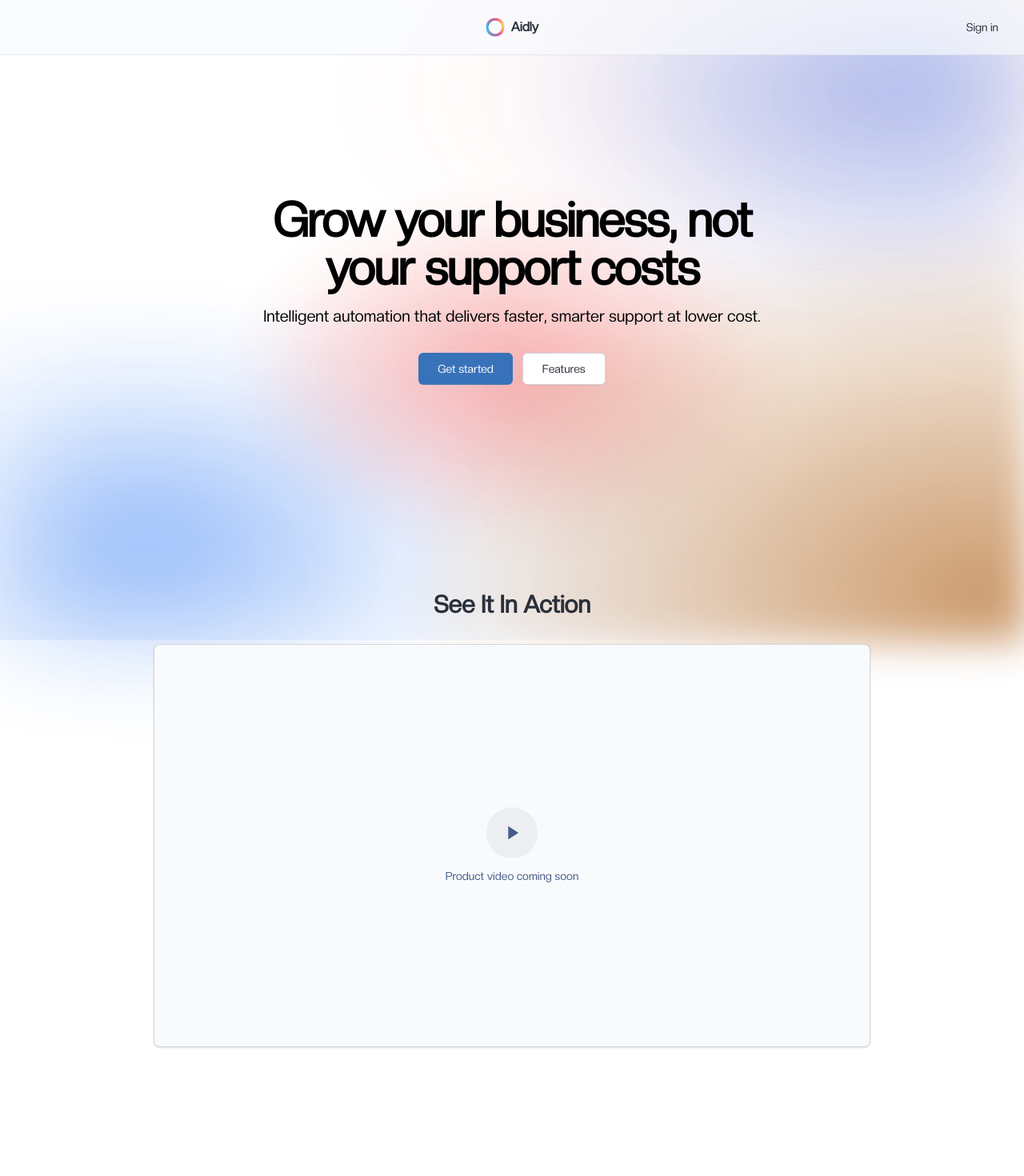
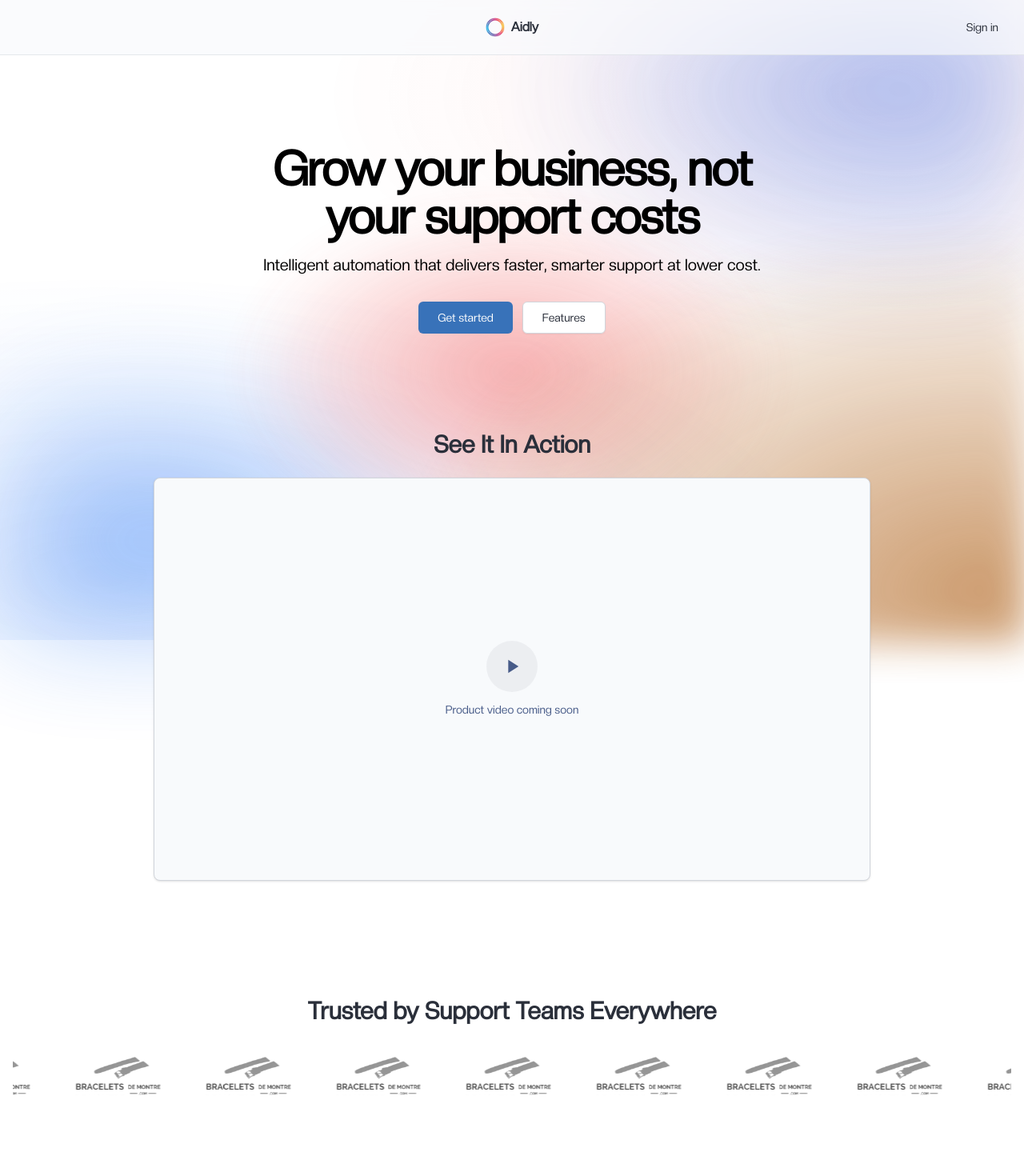
Before and after one commit to matiiimat/cs-appv1, a Next.js app: page / in a window 1280 px wide. Shown: the top 1470 px of the page at 80% size. Built offline with nearby package versions, Linux system fonts and the light colour scheme.

Commit message:
Padding Everywhere

```diff
--- a/app/page.tsx
+++ b/app/page.tsx
@@ -143,7 +143,7 @@ export default function Home() {
       {/* Hero */}
       <section className="container mx-auto px-4 py-10 md:py-16">
         <ParallaxHero>
-          <div className="relative mx-auto max-w-3xl px-6 py-20 text-center md:py-28">
+          <div className="relative mx-auto max-w-3xl px-6 pt-20 pb-10 text-center md:pt-12 md:pb-6">
             <h1 className="text-4xl font-bold tracking-tight text-black dark:text-white md:text-6xl">
               Grow your business, not your support costs
             </h1>
@@ -163,11 +163,11 @@ export default function Home() {
       </section>
 
       {/* How it works */}
-      <section id="how-it-works" className="container mx-auto px-4 py-16 md:py-20">
+      <section id="how-it-works" className="container mx-auto px-4 pt-6 pb-12 md:pt-8 md:pb-16">
         <div className="mx-auto max-w-3xl text-center">
           <h2 className="text-2xl md:text-3xl font-semibold">See It In Action</h2>
         </div>
-        <div className="mt-8 mx-auto max-w-4xl">
+        <div className="mt-6 mx-auto max-w-4xl">
           <div
             className="relative w-full overflow-hidden rounded-lg border bg-card shadow-sm"
             style={{ aspectRatio: '16 / 9' }}
```
